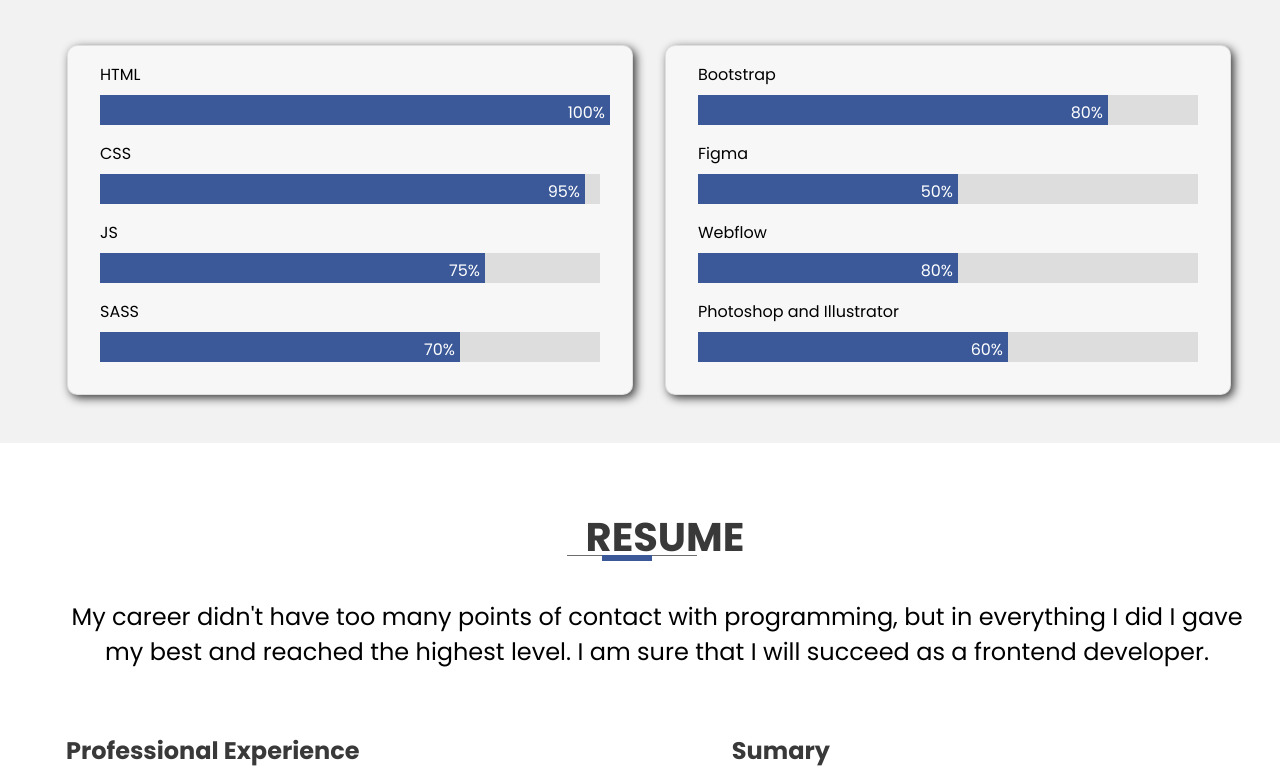
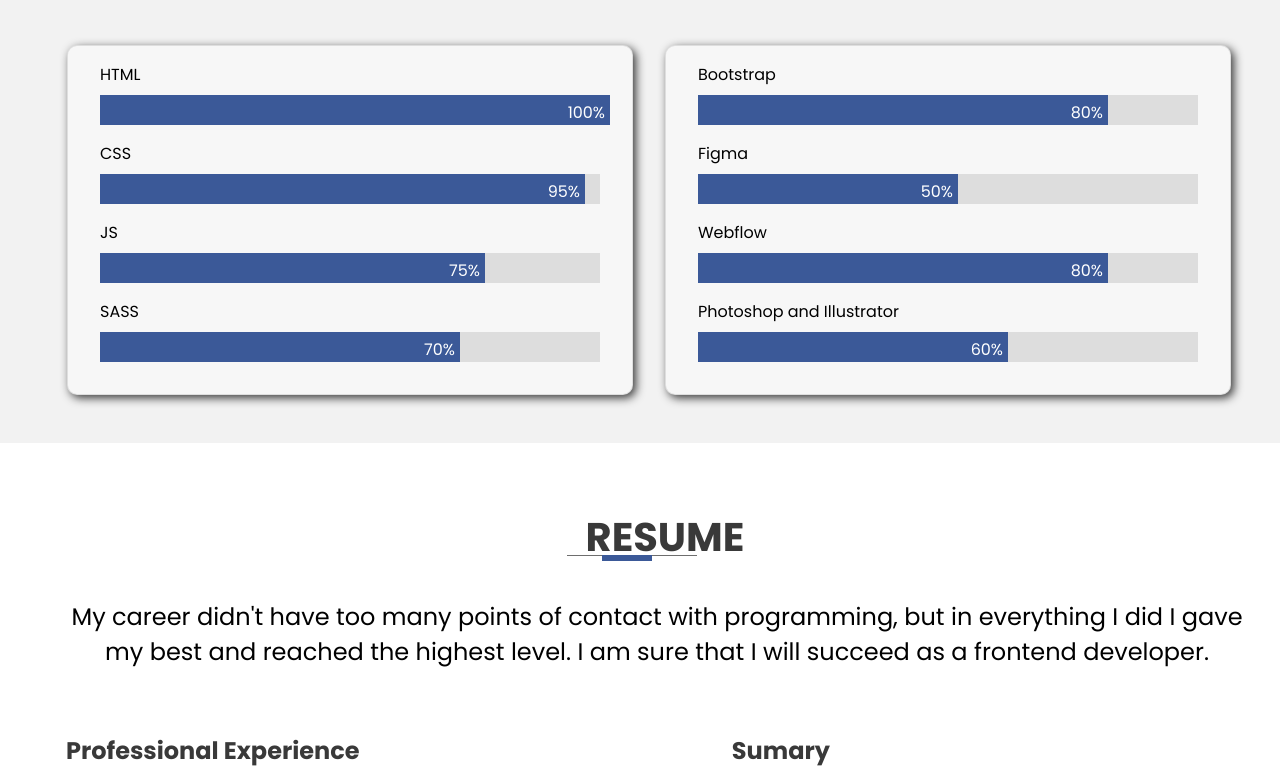
Before and after one commit to kokanjankovic/KokansResume, a plain HTML site: page index.html in a window 1280 px wide. Shown: the part 1823-2594 px from the top of the page. Drawn offline with nearby package versions, Linux system fonts and the light colour scheme.

Commit message:
Update style.css

```diff
--- a/assets/css/style.css
+++ b/assets/css/style.css
@@ -560,7 +560,10 @@ html {
 #myBar-bootstrap{
   width: 80%;
 }
-#myBar-figma, #myBar-webflow {
+#myBar-webflow {
+  width: 80%;
+}
+#myBar-figma {
   width: 50%;
 }
 #myBar-ps-il{
```
